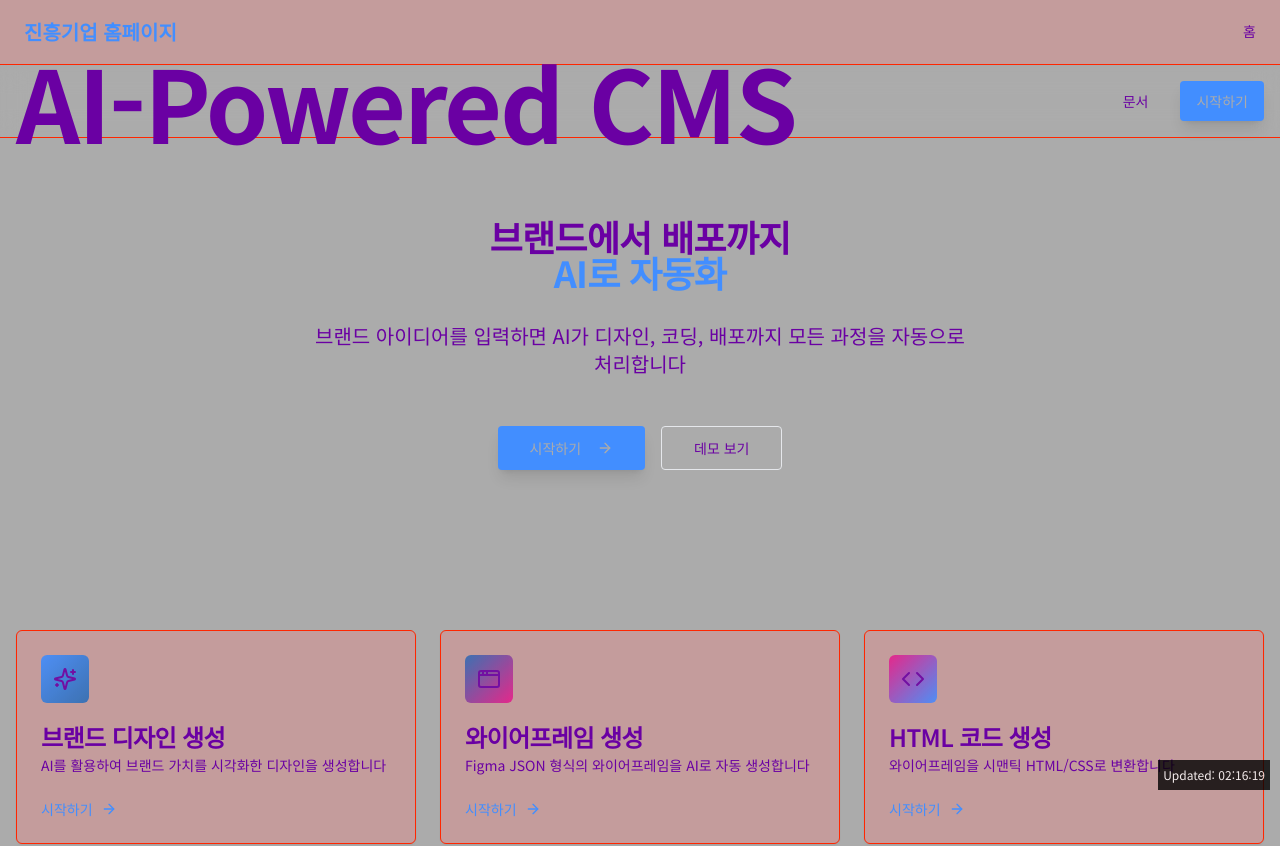
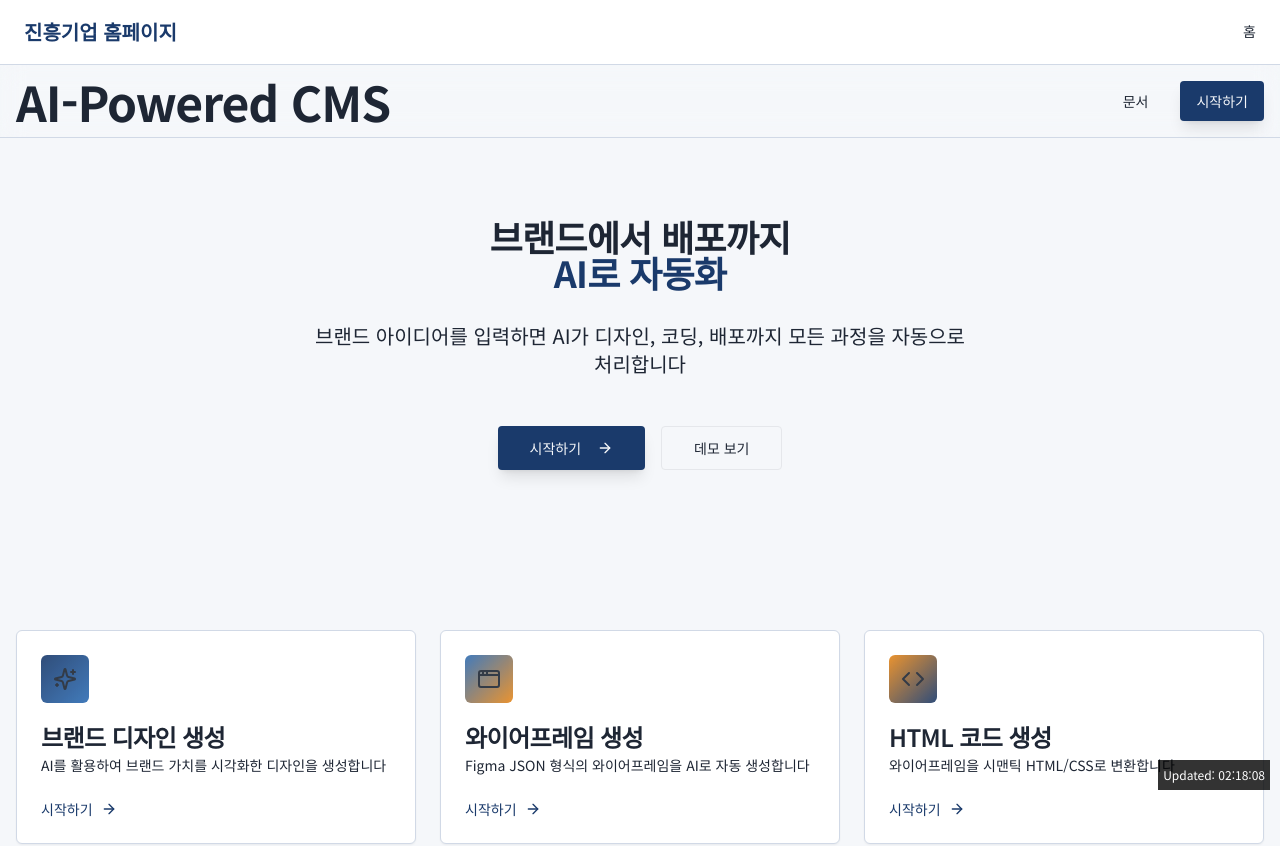
Before and after one commit to UCOMP-ai/project-ca4bad2f, a Next.js app: page / in a window 1280 px wide. Shown: the top 846 px of the page. Built offline with nearby package versions, Linux system fonts and the light colour scheme.

Commit message:
style: update design tokens via CSS

```diff
--- a/app/globals.css
+++ b/app/globals.css
@@ -1,11 +1,11 @@
-/* Updated at: 2026-02-20T02:16:19.847Z */
+/* Updated at: 2026-02-20T02:18:08.972Z */
 @tailwind base;
 @tailwind components;
 @tailwind utilities;
 
 /* Cache Debug Label: Remove this later */
 body::after {
-  content: 'Updated: 02:16:19';
+  content: 'Updated: 02:18:08';
   position: fixed;
   bottom: 10px;
   right: 10px;
@@ -19,15 +19,15 @@
 }
 
 :root {
-  --color-primary: #428eff;
+  --color-primary: #1A3A6B;
   --color-secondary: #2E6DB4;
-  --color-accent: #e91c89;
-  --color-background: #ababab;
-  --color-text: #6a00a3;
-  --color-surface: #c49c9c;
-  --color-border: #ff2600;
+  --color-accent: #E8881A;
+  --color-background: #F5F7FA;
+  --color-text: #1E2634;
+  --color-surface: #FFFFFF;
+  --color-border: #D1D9E6;
   --text-base: 16px;
-  --text-h1: 100px;
+  --text-h1: 48px;
   --text-h2: 36px;
   --text-h3: 24px;
   --line-height: 1.7;
```
